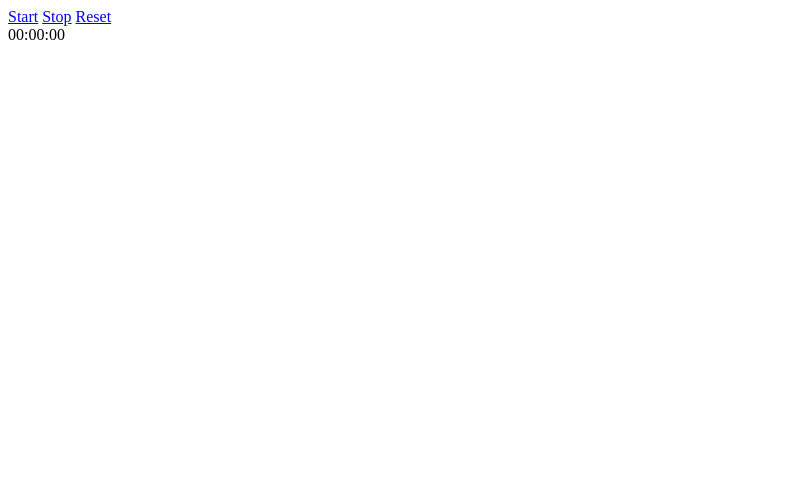
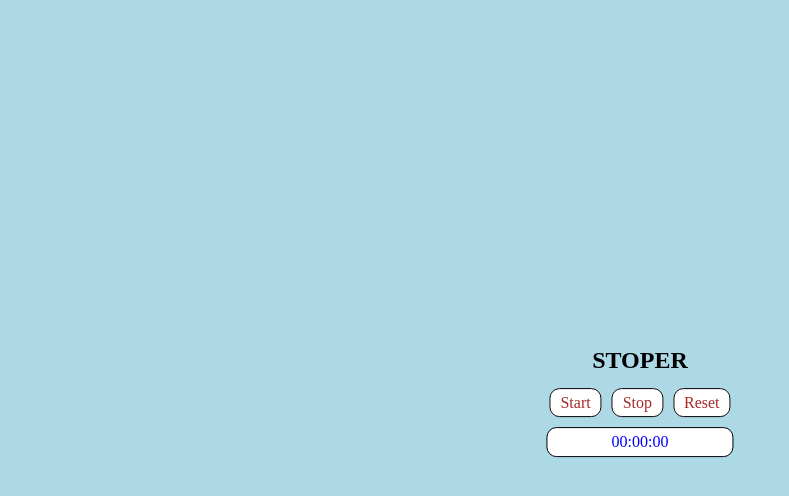
Before and after one commit to Rafal0802/zadanie-15-6, a website: page index.html in a window 1280 px wide. Shown: the whole page, without its empty margins (0-789 px from the left). Drawn offline with Linux system fonts and the light colour scheme.

Commit message:
Change index.html, styles.css

```diff
--- a/index.html
+++ b/index.html
@@ -6,6 +6,8 @@
     <link rel="stylesheet" type="text/css" href="styles.css">
   </head>
   <body>
+    <div class="container">
+      <h2>STOPER</h2>
       <nav class="controls">
         <a href="#" class="button" id="start">Start</a>
         <a href="#" class="button" id="stop">Stop</a>
@@ -13,6 +15,7 @@
       </nav>
       <div class="stopwatch"></div>
       <ul class="results"></ul>
+    </div>
     <script type="text/javascript" src="script-compiled.js"></script>
   </body>
 </html>
--- a/styles.css
+++ b/styles.css
@@ -0,0 +1,38 @@
+* {
+	box-sizing: border-box;
+}
+
+body {
+	background-color: lightblue;
+}
+.container {
+	left: 50%;
+	top: 50%;
+	position: absolute;
+	transform: translate(-50%, -50%);
+}
+h2 {
+	text-align: center;
+}
+.button {
+	text-decoration: none;
+	border: 1px solid black;
+	border-radius: 10px;
+	background-color: white;
+	color: brown;
+	padding: 5px 10px;
+	margin: 3px;
+}
+.stopwatch {
+	border: 1px solid black;
+	background-color: white;
+	color: blue;
+	margin-top: 15px;
+	padding: 5px 10px;
+	border-radius: 10px;
+	text-align: center;
+}
+.button:hover {
+	background-color: pink;
+	color: white;
+}
```
Lines whose indentation alone changed are shown as unchanged.
